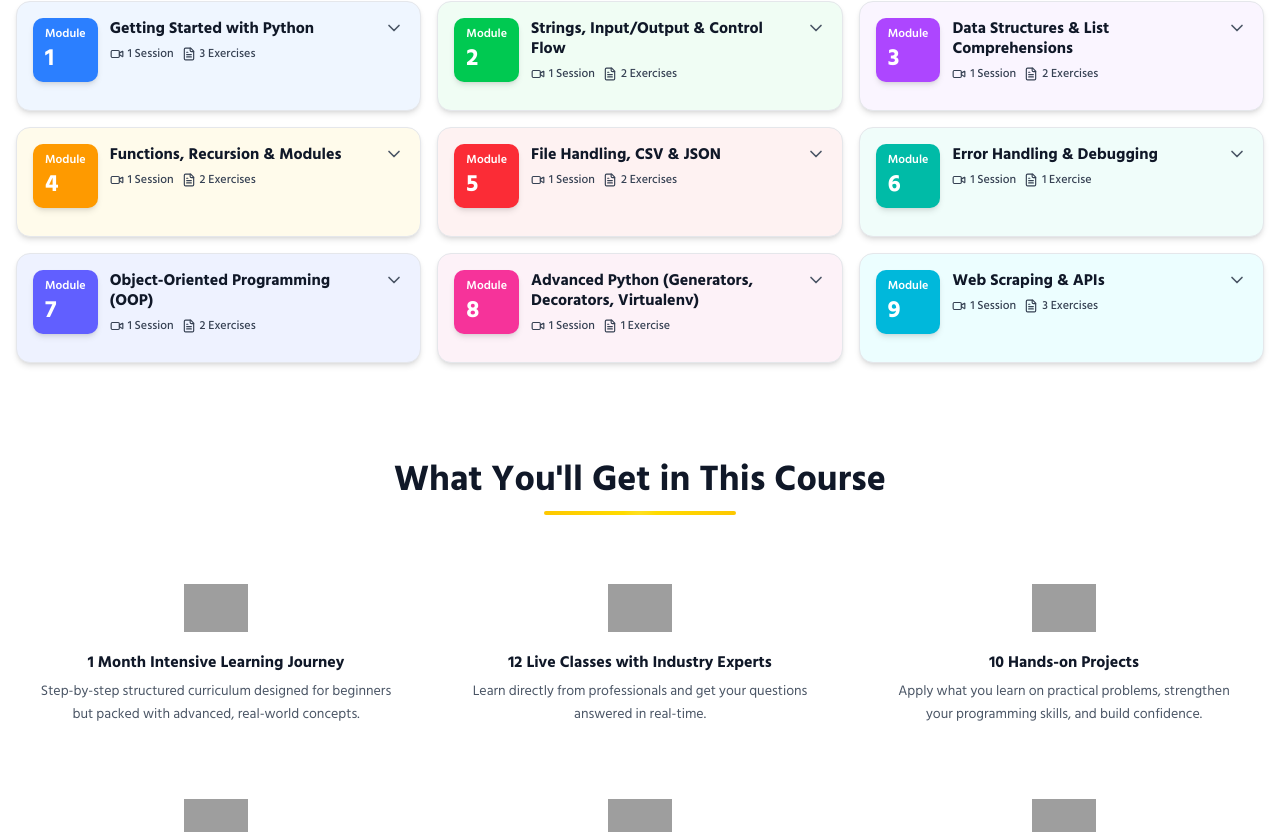
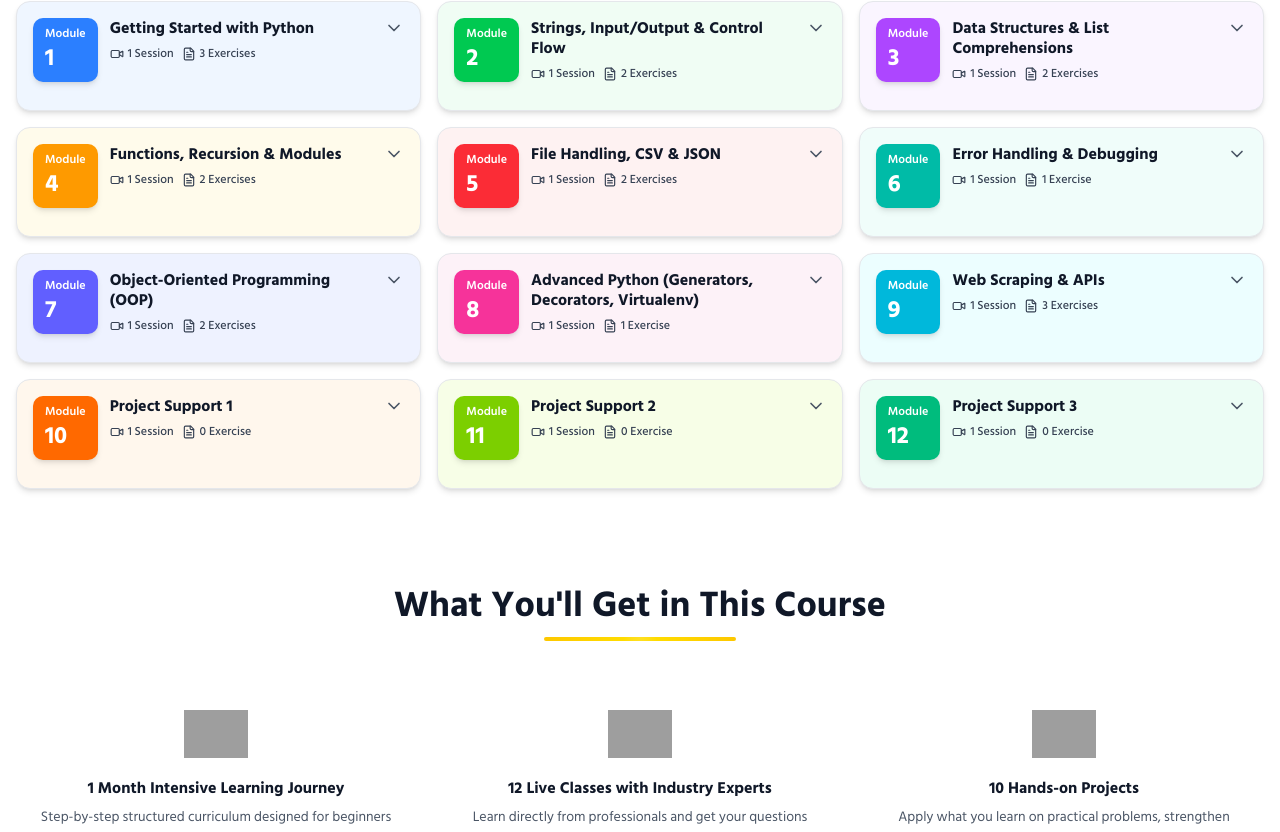
Before and after one commit to mehrabhossain1/innodemmy-frontend, a Next.js app: page /courses/python-essentials-for-machine-learning in a window 1280 px wide. Shown: the part 880-1712 px from the top of the page. Built offline with nearby package versions, Linux system fonts and the light colour scheme; grey boxes are pictures that could not be loaded.

Commit message:
style: Add Project Support modules to Python Essentials course

```diff
--- a/app/courses/python-essentials-for-machine-learning/components/CourseModule.tsx
+++ b/app/courses/python-essentials-for-machine-learning/components/CourseModule.tsx
@@ -264,6 +264,54 @@ const modules: Module[] = [
                     "Weather report fetcher",
                     "Job listings to CSV from web",
                 ],
+            },
+        ],
+    },
+    {
+        id: 10,
+        number: 10,
+        title: "Project Support 1",
+        color: "bg-orange-500",
+        bgColor: "bg-orange-50",
+        lightBgColor: "bg-orange-100",
+        topics: [
+            {
+                id: 1,
+                session: 10,
+                title: "Project Support 1",
+                topics: [],
+            },
+        ],
+    },
+    {
+        id: 11,
+        number: 11,
+        title: "Project Support 2",
+        color: "bg-lime-500",
+        bgColor: "bg-lime-50",
+        lightBgColor: "bg-lime-100",
+        topics: [
+            {
+                id: 1,
+                session: 11,
+                title: "Project Support 2",
+                topics: [],
+            },
+        ],
+    },
+    {
+        id: 12,
+        number: 12,
+        title: "Project Support 3",
+        color: "bg-emerald-500",
+        bgColor: "bg-emerald-50",
+        lightBgColor: "bg-emerald-100",
+        topics: [
+            {
+                id: 1,
+                session: 12,
+                title: "Project Support 3",
+                topics: [],
             },
         ],
     },
```
